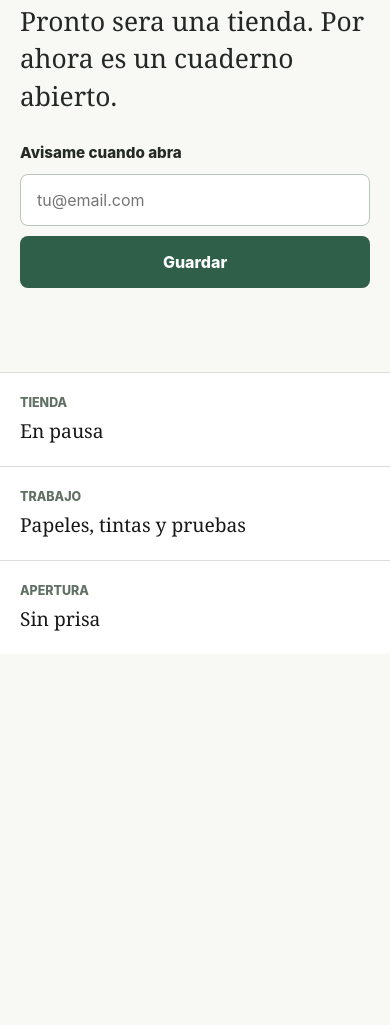
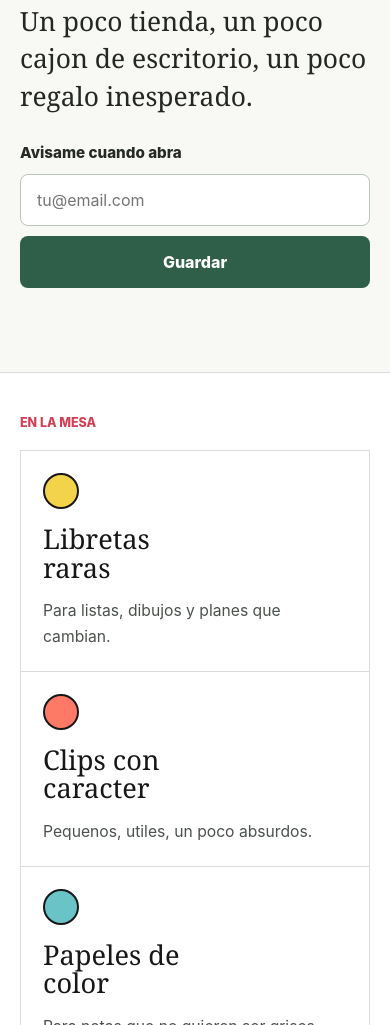
Before and after one commit to mherrerabarraza/papero, a website built with Vite: page index.html in a window 390 px wide. Shown: the part 975-2000 px from the top of the page. Before the commit the page ends 1629 px from the top, so only its background shows below. Built offline with nearby package versions, Linux system fonts and the light colour scheme.

Commit message:
Shift Papero toward minimal curiosity shop

```diff
--- a/index.html
+++ b/index.html
@@ -6,7 +6,7 @@
     <meta name="theme-color" content="#f4f8f1" />
     <meta
       name="description"
-      content="Papero esta preparando una coleccion pequena de papeleria y objetos de escritorio."
+      content="Papero prepara una tienda minima de papeleria, hallazgos de escritorio y objetos pequenos."
     />
     <link rel="icon" href="/papero/icon.svg" type="image/svg+xml" />
     <link rel="manifest" href="/papero/manifest.webmanifest" />
--- a/src/main.ts
+++ b/src/main.ts
@@ -11,10 +11,22 @@ type LaunchStatus = {
   value: string;
 };
 
+type Find = {
+  name: string;
+  detail: string;
+};
+
 const launchStatus: LaunchStatus[] = [
   { label: 'Tienda', value: 'En pausa' },
-  { label: 'Trabajo', value: 'Papeles, tintas y pruebas' },
-  { label: 'Apertura', value: 'Sin prisa' }
+  { label: 'Mesa', value: 'Objetos pequenos' },
+  { label: 'Apertura', value: 'Pronto, pero sin correr' }
+];
+
+const finds: Find[] = [
+  { name: 'Libretas raras', detail: 'Para listas, dibujos y planes que cambian.' },
+  { name: 'Clips con caracter', detail: 'Pequenos, utiles, un poco absurdos.' },
+  { name: 'Papeles de color', detail: 'Para notas que no quieren ser grises.' },
+  { name: 'Sellos y tintas', detail: 'Cosas simples para dejar una marca.' }
 ];
 
 const app = document.querySelector<HTMLDivElement>('#app');
@@ -32,22 +44,22 @@ app.innerHTML = `
       />
       <div class="hero-copy">
         <p class="eyebrow">Papero</p>
-        <h1 id="page-title">Papeles para volver a mirar.</h1>
+        <h1 id="page-title">Objetos pequenos para dias comunes.</h1>
         <p class="lede">
-          La tienda esta cerrada mientras nace una coleccion pequena de cuadernos,
-          laminas y objetos de escritorio.
+          Papeleria, hallazgos de escritorio y piezas curiosas. La tienda abre
+          pronto; la mesa todavia se esta ordenando.
         </p>
       </div>
     </section>
 
     <section class="note" aria-label="Nota del artista">
-      <p class="kicker">Desde el taller</p>
+      <p class="kicker">La idea</p>
       <p>
-        Papero empieza como una mesa en silencio: hojas sueltas, marcas de tinta,
-        sobres encontrados y pruebas que todavia no tienen nombre.
+        Una tienda pequena para mirar lento: cuadernos, clips, papeles, sellos,
+        sobres, cosas utiles y alguna cosa que no necesita explicarse.
       </p>
       <p>
-        Pronto sera una tienda. Por ahora es un cuaderno abierto.
+        Un poco tienda, un poco cajon de escritorio, un poco regalo inesperado.
       </p>
       <form class="notify" aria-label="Recibir aviso">
         <label for="email">Avisame cuando abra</label>
@@ -57,6 +69,23 @@ app.innerHTML = `
         </div>
         <p class="form-note" aria-live="polite"></p>
       </form>
+    </section>
+
+    <section class="finds" aria-label="Hallazgos de Papero">
+      <p class="kicker">En la mesa</p>
+      <div class="finds-list">
+        ${finds
+          .map(
+            (item) => `
+              <article class="find-item">
+                <span></span>
+                <h2>${item.name}</h2>
+                <p>${item.detail}</p>
+              </article>
+            `
+          )
+          .join('')}
+      </div>
     </section>
 
     <section class="status" aria-label="Estado de apertura">
--- a/src/styles.css
+++ b/src/styles.css
@@ -45,8 +45,8 @@ input {
   inset: 0;
   content: "";
   background:
-    linear-gradient(90deg, rgba(12, 17, 17, 0.72), rgba(12, 17, 17, 0.18)),
-    linear-gradient(0deg, rgba(12, 17, 17, 0.52), rgba(12, 17, 17, 0));
+    linear-gradient(90deg, rgba(16, 18, 16, 0.72), rgba(16, 18, 16, 0.12)),
+    linear-gradient(0deg, rgba(16, 18, 16, 0.5), rgba(16, 18, 16, 0));
 }
 
 .hero img {
@@ -77,7 +77,7 @@ input {
 }
 
 h1 {
-  max-width: 11ch;
+  max-width: 12ch;
   margin: 0;
   font-family: Georgia, "Times New Roman", serif;
   font-size: 6.7rem;
@@ -176,6 +176,74 @@ h1 {
   line-height: 1.5;
 }
 
+.finds {
+  display: grid;
+  grid-template-columns: minmax(120px, 0.35fr) minmax(0, 1fr);
+  gap: clamp(20px, 6vw, 92px);
+  padding: clamp(40px, 7vw, 92px) clamp(20px, 7vw, 104px);
+  border-bottom: 1px solid #d9ded8;
+  background: #ffffff;
+}
+
+.finds .kicker {
+  color: #d34055;
+}
+
+.finds-list {
+  display: grid;
+  grid-template-columns: repeat(4, minmax(0, 1fr));
+  gap: 1px;
+  background: #d9ded8;
+  border: 1px solid #d9ded8;
+}
+
+.find-item {
+  display: grid;
+  align-content: start;
+  gap: 16px;
+  min-height: 260px;
+  padding: 22px;
+  background: #ffffff;
+}
+
+.find-item span {
+  width: 36px;
+  height: 36px;
+  border: 2px solid #171717;
+  border-radius: 50%;
+  background: #f3d34a;
+}
+
+.find-item:nth-child(2) span {
+  background: #ff7a66;
+}
+
+.find-item:nth-child(3) span {
+  background: #6ac4c7;
+}
+
+.find-item:nth-child(4) span {
+  background: #b9dc6a;
+}
+
+.find-item h2 {
+  max-width: 9ch;
+  margin: 0;
+  color: #171717;
+  font-family: Georgia, "Times New Roman", serif;
+  font-size: 1.7rem;
+  font-weight: 400;
+  line-height: 1.05;
+  letter-spacing: 0;
+}
+
+.find-item p {
+  margin: 0;
+  color: #4b514c;
+  font-size: 0.98rem;
+  line-height: 1.6;
+}
+
 .status {
   display: grid;
   grid-template-columns: repeat(3, minmax(0, 1fr));
@@ -243,6 +311,20 @@ h1 {
     grid-column: 1;
   }
 
+  .finds {
+    grid-template-columns: 1fr;
+    gap: 20px;
+    padding: 42px 20px 48px;
+  }
+
+  .finds-list {
+    grid-template-columns: 1fr 1fr;
+  }
+
+  .find-item {
+    min-height: 220px;
+  }
+
   .status {
     grid-template-columns: 1fr;
   }
@@ -271,4 +353,12 @@ h1 {
   .notify button {
     width: 100%;
   }
+
+  .finds-list {
+    grid-template-columns: 1fr;
+  }
+
+  .find-item {
+    min-height: 188px;
+  }
 }
```
Also changed, not shown: public/manifest.webmanifest.
